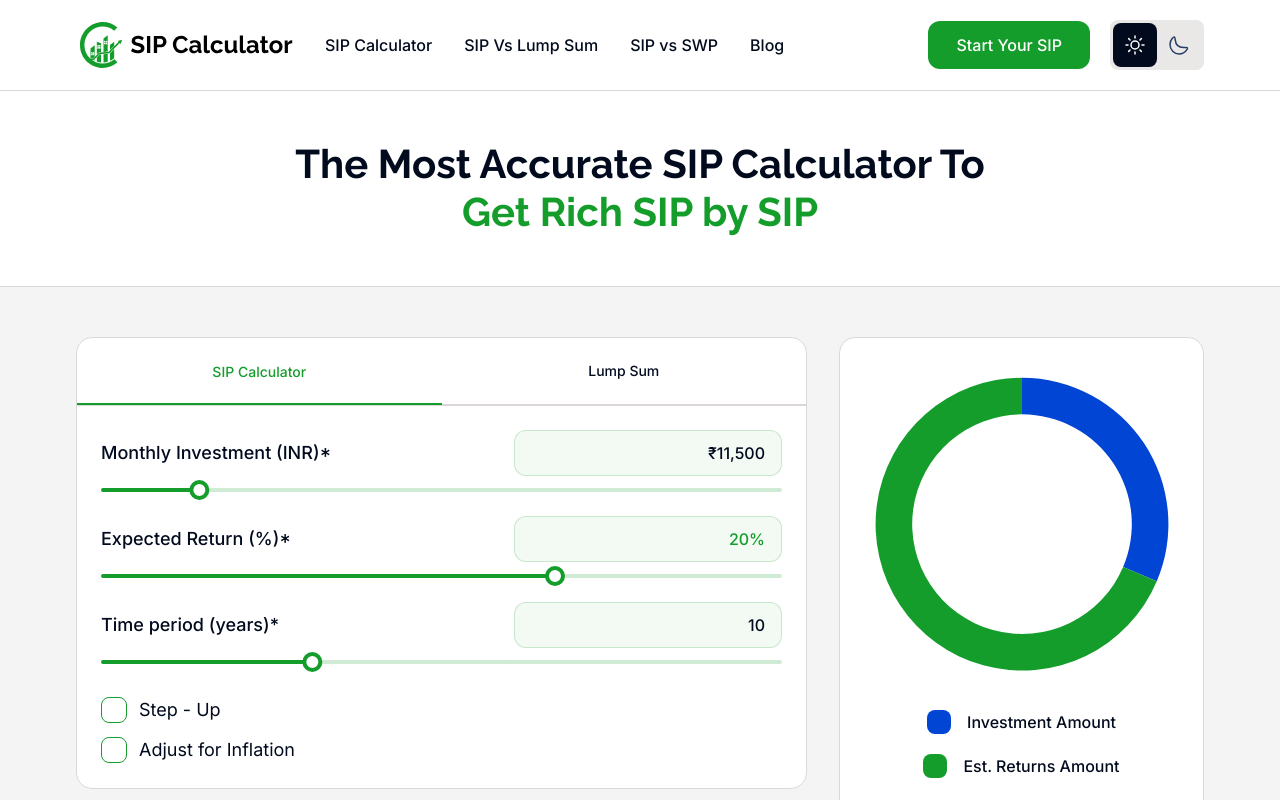
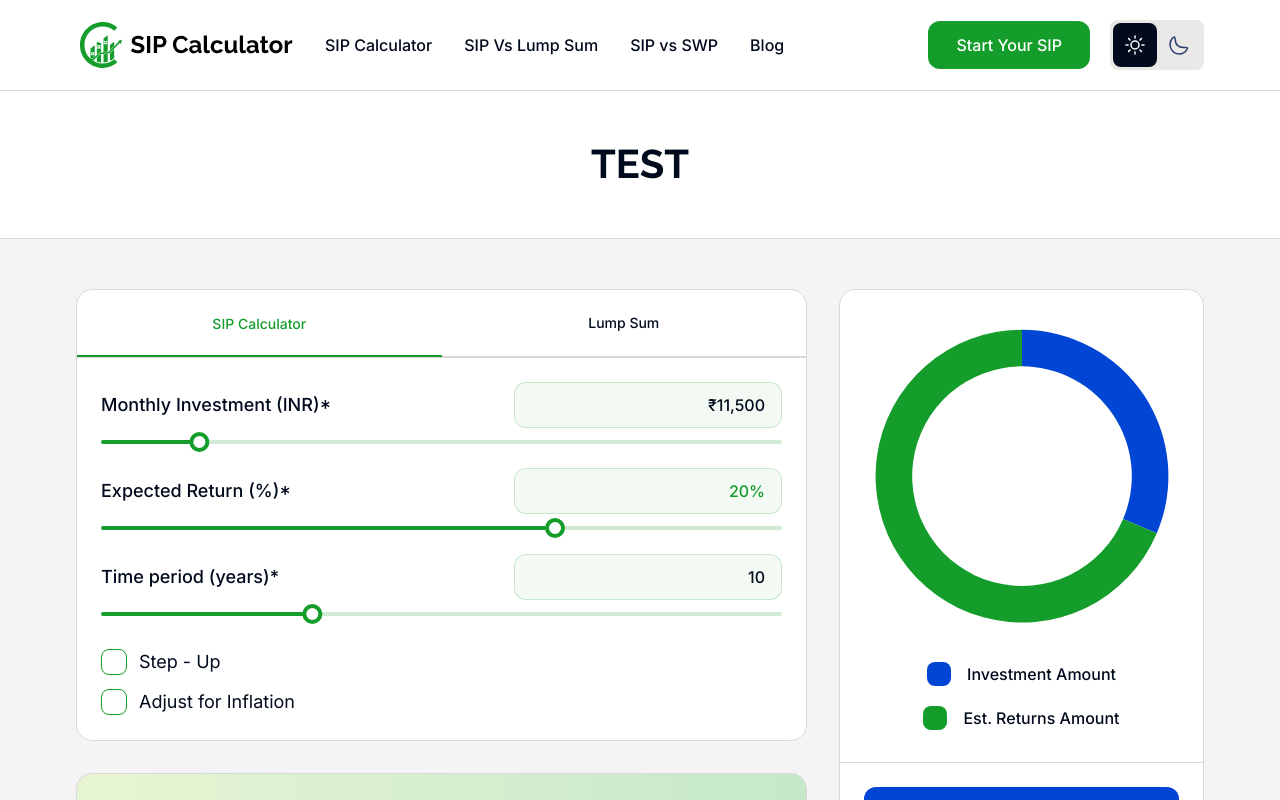
Before and after one commit to Hasan22Murtaza/SIP-Calculator, a Next.js app: page / in a window 1280 px wide. Shown: the top 800 px of the page. Built offline with nearby package versions, Linux system fonts and the light colour scheme.

Commit message:
testing header

```diff
--- a/src/app/layout.tsx
+++ b/src/app/layout.tsx
@@ -722,12 +722,13 @@ export default function RootLayout({
               <div className="relative pt-[140px] pb-[50px] bg-white dark:bg-my-black border-b border-[#DCD7D7] dark:border-[#263c6b]">
                 <div className="max-w-6xl mx-auto px-3 h-full flex items-center justify-center">
                   <h1 className="font-raleway text-center leading-[48px] text-2xl md:text-[40px] text-my-black dark:text-white font-bold lg:max-w-[700px]">
-                    {" "}
+                    {/* {" "}
                     The Most Accurate SIP Calculator To
                     <span className="text-dark-green">
                       {" "}
                       Get Rich SIP by SIP{" "}
-                    </span>{" "}
+                    </span>{" "} */}
+                    TEST
                   </h1>
                 </div>
               </div>
```
